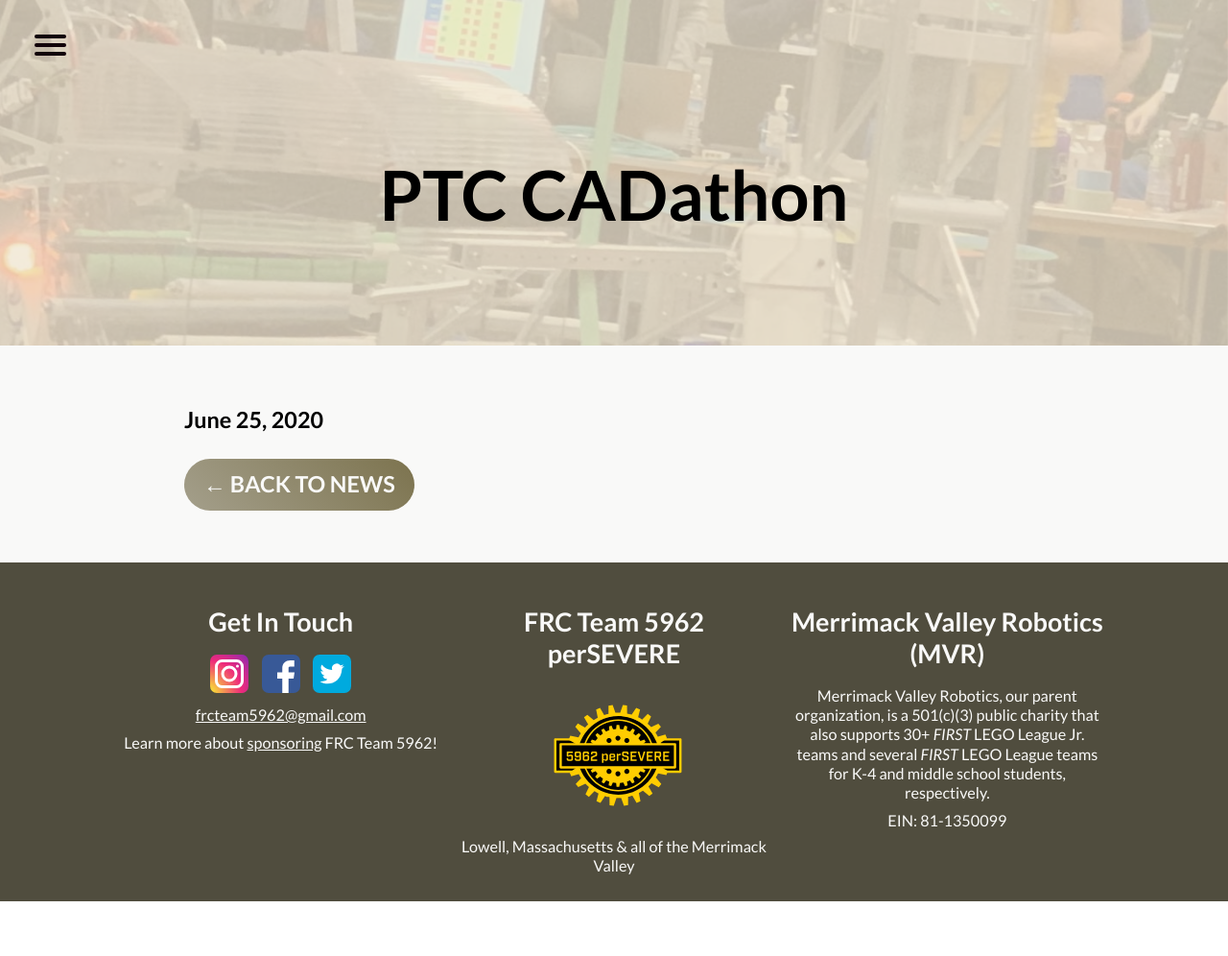
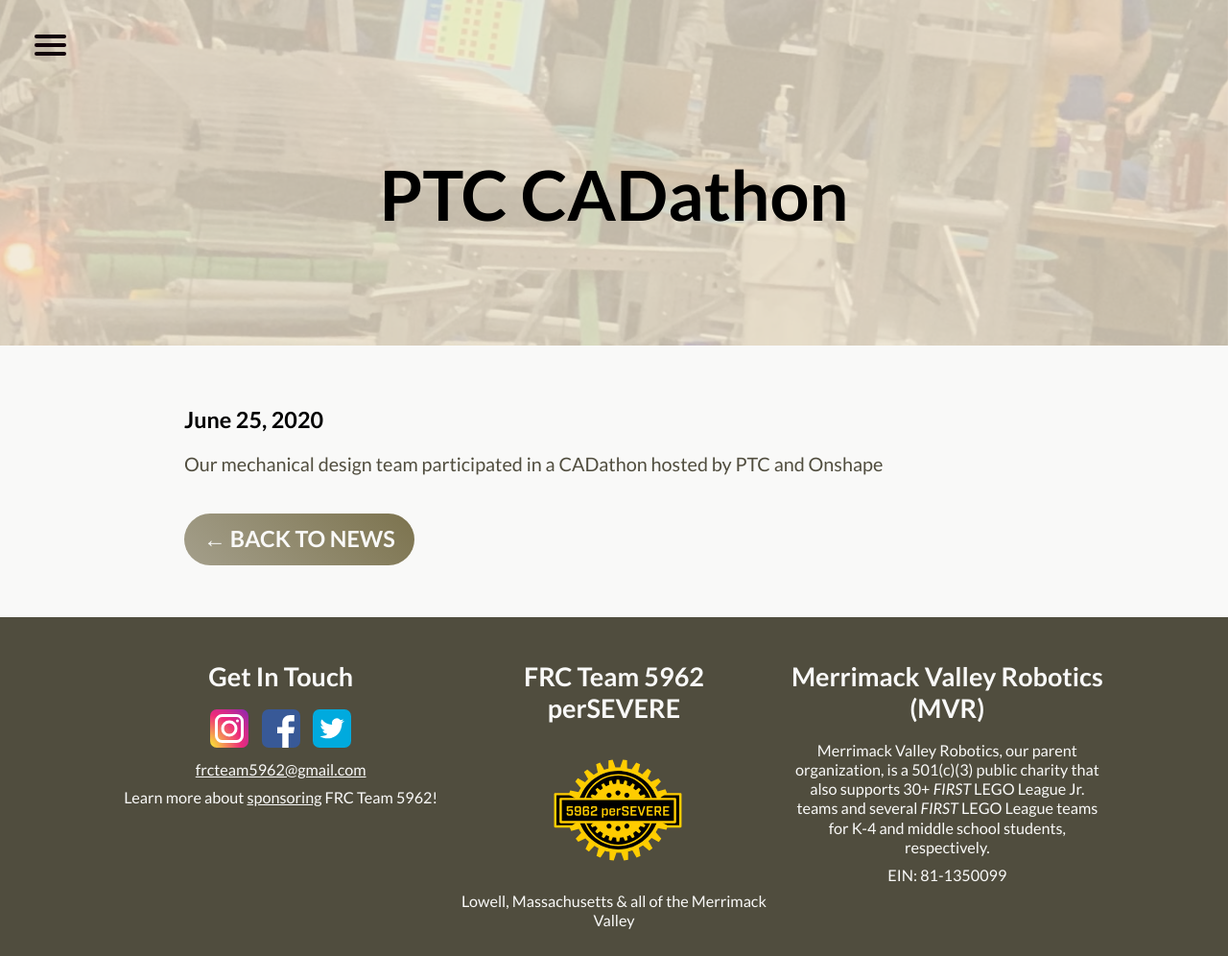
Before and after one commit to perSEVERE-5962/frc5962, a Jekyll site: the page built from _posts/2020-06-25-ptc-cadathon.markdown, in a window 1280 px wide. Shown: the whole page at 96% size. Built offline with Jekyll 4.4.1, drawn with Linux system fonts in a browser that asks for light colours; before the commit the page ends 939 px from its top, so only the background shows below that.

Commit message:
Updated Ptc Cadathon

```diff
--- a/_posts/2020-06-25-ptc-cadathon.markdown
+++ b/_posts/2020-06-25-ptc-cadathon.markdown
@@ -2,3 +2,5 @@
 title: PTC CADathon
 date: 2020-06-25 02:07:00 Z
 ---
+
+Our mechanical design team participated in a CADathon hosted by PTC and Onshape
```
